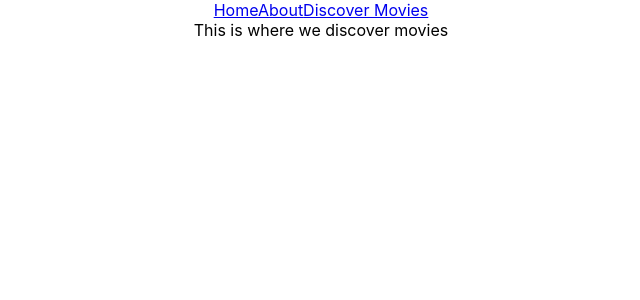
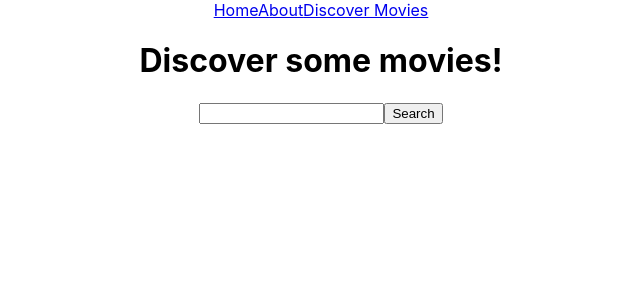
Before and after one commit to Baskoekkoek1/Routing, a React (Create React App) app: page /discover in a window 1280 px wide. Shown: the top 300 px of the page, without its empty margins (319-959 px from the left). Built offline with nearby package versions, Linux system fonts and the light colour scheme.

Commit message:
added search bar on discover

```diff
--- a/src/Pages/DiscoverMoviesPage.js
+++ b/src/Pages/DiscoverMoviesPage.js
@@ -1,5 +1,22 @@
-import React from "react";
+import React, { useState } from "react";
 
 export default function DiscoverMoviesPage() {
-  return <div>This is where we discover movies</div>;
+  const [searchText, set_searchText] = useState("");
+
+  const search = () => {
+    console.log("TODO search movies for:", searchText);
+  };
+
+  return (
+    <div>
+      <h1>Discover some movies!</h1>
+      <p>
+        <input
+          value={searchText}
+          onChange={(e) => set_searchText(e.target.value)}
+        />
+        <button onClick={search}>Search</button>
+      </p>
+    </div>
+  );
 }
```
